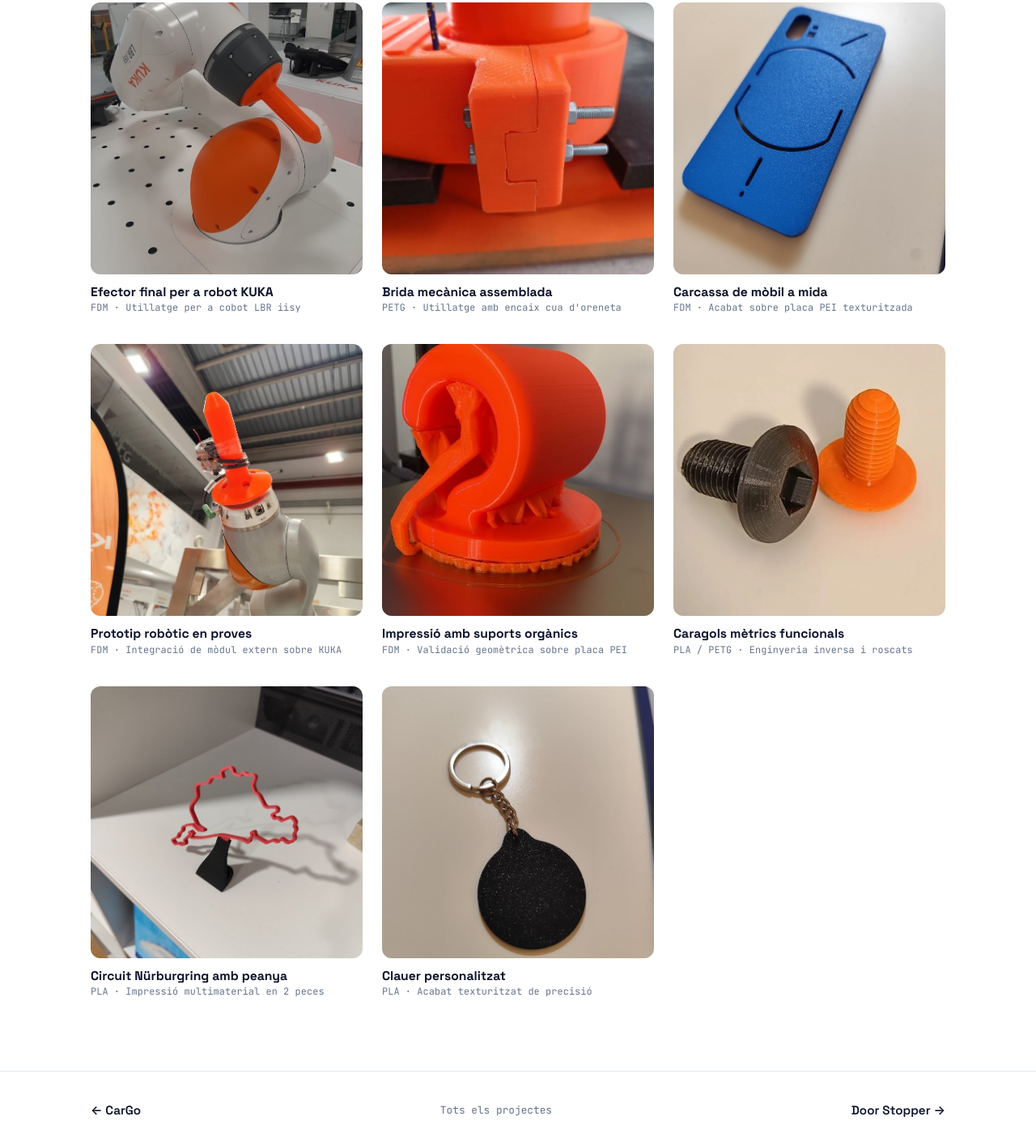
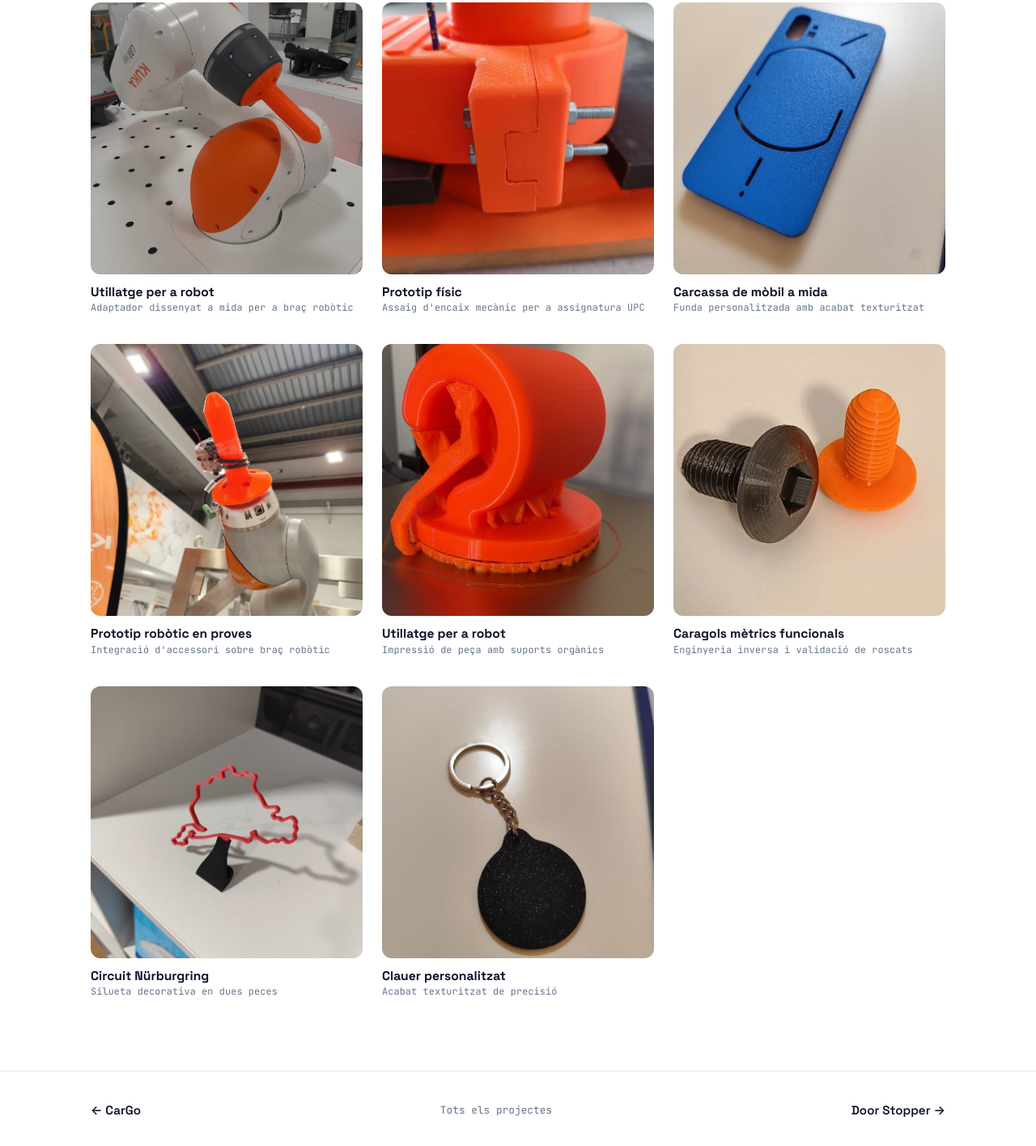
Before and after one commit to rogerfigols/portfolio, a plain HTML site: page cup3d.html in a window 1280 px wide. Shown: the part 1381-2797 px from the top of the page at 81% size. Drawn offline with Linux system fonts and the light colour scheme.

Commit message:
Update timeline icon to 3D cube, refine Cup3D PLA catalog, set CALYU tool to Antigravity

```diff
--- a/cup3d.html
+++ b/cup3d.html
@@ -60,8 +60,8 @@
           <span class="p-spec-value">Impressió 3D (FDM)</span>
         </div>
         <div class="p-spec-cell">
-          <span class="p-spec-label">Materials</span>
-          <span class="p-spec-value">PLA · PETG · TPU</span>
+          <span class="p-spec-label">Material</span>
+          <span class="p-spec-value">PLA</span>
         </div>
         <div class="p-spec-cell">
           <span class="p-spec-label">Enfocament</span>
@@ -95,7 +95,7 @@
           <div class="p-photo-frame">
             <img
               src="assets/cup3d_kuka_cobot.jpg"
-              alt="Efector final per a robot KUKA LBR iisy imprès en 3D"
+              alt="Utillatge imprès en 3D muntat en un braç robòtic"
               width="709"
               height="945"
               loading="lazy"
@@ -103,8 +103,8 @@
             >
           </div>
           <div>
-            <h2 class="p-catalog-title">Efector final per a robot KUKA</h2>
-            <p class="p-catalog-meta">FDM · Utillatge per a cobot LBR iisy</p>
+            <h2 class="p-catalog-title">Utillatge per a robot</h2>
+            <p class="p-catalog-meta">Adaptador dissenyat a mida per a braç robòtic</p>
           </div>
         </article>
 
@@ -113,7 +113,7 @@
           <div class="p-photo-frame">
             <img
               src="assets/project_cup3d.png"
-              alt="Brida mecànica assemblada amb encaix cua d'oreneta"
+              alt="Prototip físic imprès en 3D amb encaix mecànic"
               width="993"
               height="749"
               loading="lazy"
@@ -121,8 +121,8 @@
             >
           </div>
           <div>
-            <h2 class="p-catalog-title">Brida mecànica assemblada</h2>
-            <p class="p-catalog-meta">PETG · Utillatge amb encaix cua d'oreneta</p>
+            <h2 class="p-catalog-title">Prototip físic</h2>
+            <p class="p-catalog-meta">Assaig d'encaix mecànic per a assignatura UPC</p>
           </div>
         </article>
 
@@ -131,7 +131,7 @@
           <div class="p-photo-frame">
             <img
               src="assets/cup3d_phone_case.jpg"
-              alt="Carcassa de mòbil a mida sobre placa PEI texturitzada"
+              alt="Carcassa de mòbil personalitzada impresa en 3D"
               width="709"
               height="945"
               loading="lazy"
@@ -140,7 +140,7 @@
           </div>
           <div>
             <h2 class="p-catalog-title">Carcassa de mòbil a mida</h2>
-            <p class="p-catalog-meta">FDM · Acabat sobre placa PEI texturitzada</p>
+            <p class="p-catalog-meta">Funda personalitzada amb acabat texturitzat</p>
           </div>
         </article>
 
@@ -149,7 +149,7 @@
           <div class="p-photo-frame">
             <img
               src="assets/cup3d_kuka_test.jpg"
-              alt="Prototip robòtic en proves integrat sobre braç KUKA"
+              alt="Prototip robòtic en proves integrat sobre braç robòtic"
               width="709"
               height="945"
               loading="lazy"
@@ -158,7 +158,7 @@
           </div>
           <div>
             <h2 class="p-catalog-title">Prototip robòtic en proves</h2>
-            <p class="p-catalog-meta">FDM · Integració de mòdul extern sobre KUKA</p>
+            <p class="p-catalog-meta">Integració d'accessori sobre braç robòtic</p>
           </div>
         </article>
 
@@ -167,7 +167,7 @@
           <div class="p-photo-frame">
             <img
               src="assets/cup3d_tree_supports.jpg"
-              alt="Impressió 3D amb suports orgànics sobre placa PEI"
+              alt="Utillatge per a robot imprès en 3D amb suports orgànics"
               width="532"
               height="945"
               loading="lazy"
@@ -175,8 +175,8 @@
             >
           </div>
           <div>
-            <h2 class="p-catalog-title">Impressió amb suports orgànics</h2>
-            <p class="p-catalog-meta">FDM · Validació geomètrica sobre placa PEI</p>
+            <h2 class="p-catalog-title">Utillatge per a robot</h2>
+            <p class="p-catalog-meta">Impressió de peça amb suports orgànics</p>
           </div>
         </article>
 
@@ -194,7 +194,7 @@
           </div>
           <div>
             <h2 class="p-catalog-title">Caragols mètrics funcionals</h2>
-            <p class="p-catalog-meta">PLA / PETG · Enginyeria inversa i roscats</p>
+            <p class="p-catalog-meta">Enginyeria inversa i validació de roscats</p>
           </div>
         </article>
 
@@ -203,7 +203,7 @@
           <div class="p-photo-frame">
             <img
               src="assets/cup3d_nurburgring.jpg"
-              alt="Silueta del circuit Nürburgring impresa en dues peces amb peanya"
+              alt="Silueta decorativa del circuit Nürburgring impresa en dues peces"
               width="709"
               height="945"
               loading="lazy"
@@ -211,8 +211,8 @@
             >
           </div>
           <div>
-            <h2 class="p-catalog-title">Circuit Nürburgring amb peanya</h2>
-            <p class="p-catalog-meta">PLA · Impressió multimaterial en 2 peces</p>
+            <h2 class="p-catalog-title">Circuit Nürburgring</h2>
+            <p class="p-catalog-meta">Silueta decorativa en dues peces</p>
           </div>
         </article>
 
@@ -230,7 +230,7 @@
           </div>
           <div>
             <h2 class="p-catalog-title">Clauer personalitzat</h2>
-            <p class="p-catalog-meta">PLA · Acabat texturitzat de precisió</p>
+            <p class="p-catalog-meta">Acabat texturitzat de precisió</p>
           </div>
         </article>
       </div>
```
Also changed, not shown: calyu.html (+1 -1 lines), index.html (+1 -1 lines), assets/logo_product_cube.svg (added).
